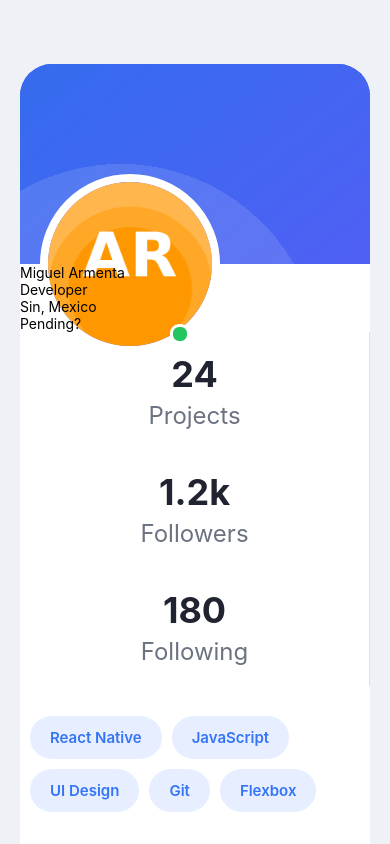
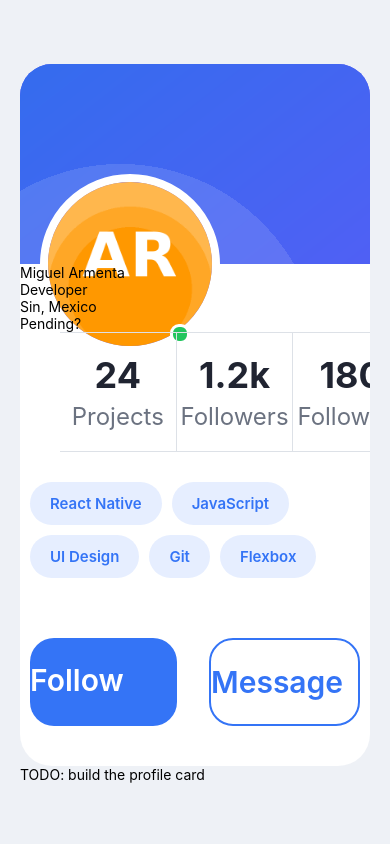
Before and after one commit to jesus1497/studentAppTask1, a React Native app: screen / in a window 390 px wide. Shown: the top 844 px of the page. Built offline with nearby package versions, Linux system fonts and the light colour scheme.

Commit message:
styles stats for divider and center

```diff
--- a/App.js
+++ b/App.js
@@ -38,10 +38,10 @@ export default function App() {
             <Text style={styles.bio}>Pending?</Text>
           </View>
           {/*Estadisticas*/}
-          <View styles={styles.statsRow}>
+          <View style={styles.statsRow}>
             {
               STATS.map((item, index) => (
-                <View key={item.label} style={[styles.stats, index - STATS.length - 1 && styles.statsDevider]}>
+                <View key={item.label} style={[styles.stats, index !== STATS.length - 1 && styles.statsDivider]}>
                   <Text style={styles.statValue}>{item.value}</Text>
                   <Text style={styles.statLabel}>{item.label}</Text>
                 </View>
@@ -116,11 +116,6 @@ const styles = StyleSheet.create({
     gap: 12,
     marginTop: 20
   },
-  button: {
-    flex: 1,
-    alignItems: 'center',
-    paddingVertical: 12
-  },
   avatar: {
     width: 190,
     height: 190,
@@ -139,7 +134,10 @@ const styles = StyleSheet.create({
   // Estadisticas
   statsRow: {
     flexDirection: "row",
+    width: "100%",
+    justifyContent: "space-between",
     marginHorizontal: 40,
+    alignItems: "center",
     borderTopWidth: 1,
     borderBottomWidth: 1,
     borderColor: "#DDE1E7",
@@ -147,7 +145,12 @@ const styles = StyleSheet.create({
   stats: {
     flex: 1,
     alignItems: "center",
+    justifyContent: "center",
     paddingVertical: 20,
+    borderRightWidth: 1,
+    borderColor: "#DDE1E7",
+  },
+  statsDivider: {
     borderRightWidth: 1,
     borderColor: "#DDE1E7",
   },
@@ -185,6 +188,8 @@ const styles = StyleSheet.create({
   // Skills
   // Botones
   button: {
+    alignItems: 'center',
+    paddingVertical: 12,
     flexDirection: "row",
     marginHorizontal: 10,
     marginTop: 40,
```
